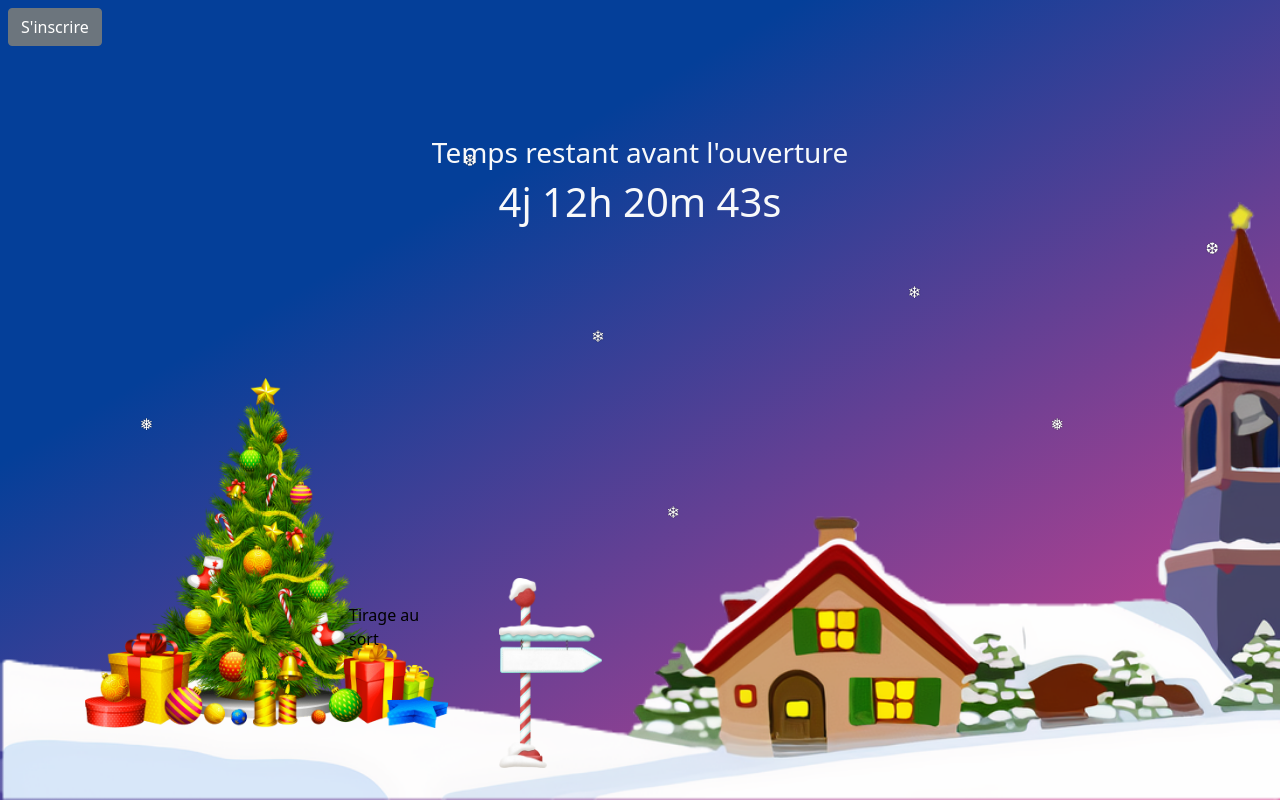
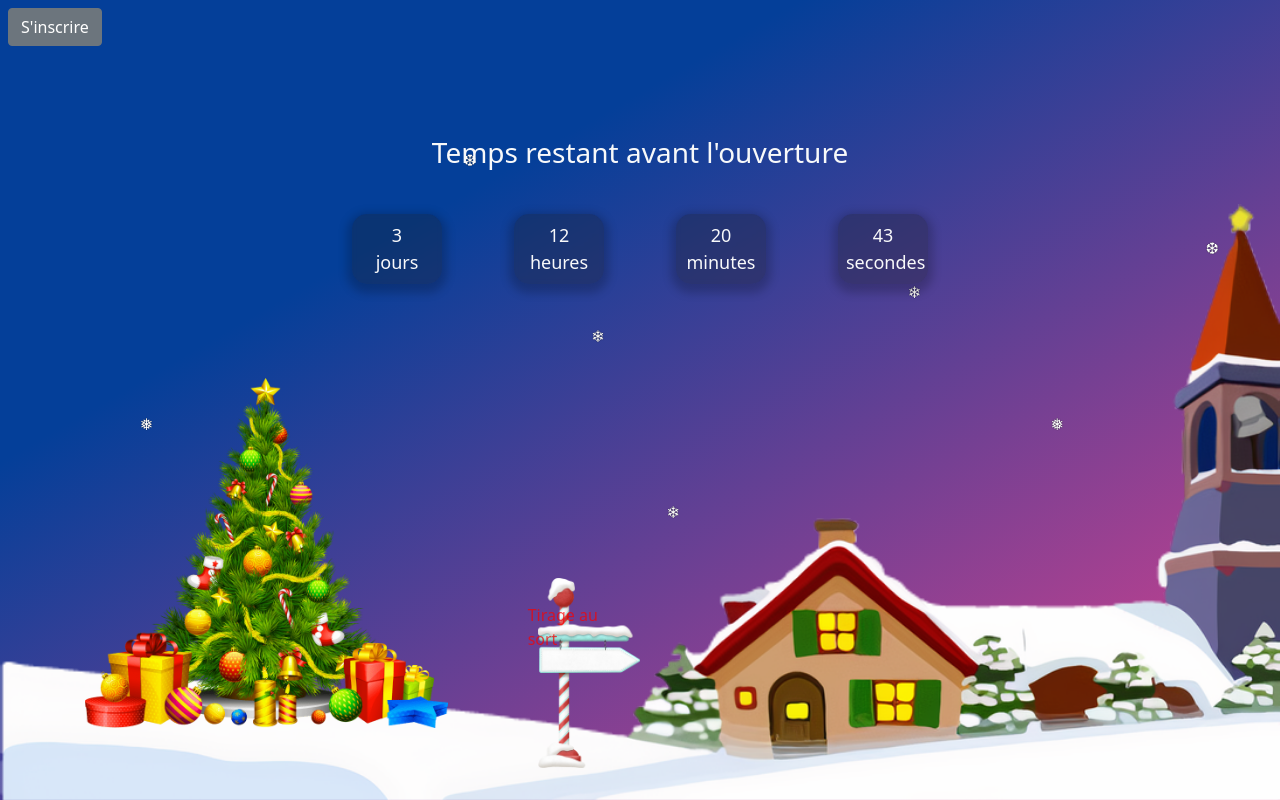
Before and after one commit to Aekyu/Projet-Noel, a PHP site: page /page_principale.php in a window 1280 px wide. Run offline with PHP 8.4, Linux system fonts and the light colour scheme.

Commit message:
fin design page_principale

```diff
--- a/page_principale.php
+++ b/page_principale.php
@@ -24,10 +24,8 @@
         <div>
             <h3 class="text-center mt-3 text-light">Temps restant avant l'ouverture</h3>
         </div>
-        <div id="hiddenContent">
-            <div class="d-flex justify-content-center text-light">
-                <h1><span id="showTimer"></span></h1>
-            </div>
+        <div id="timer3" class="d-flex justify-content-center">
+            <div class="d-flex text-light " id="showTimer"></div>
         </div>
     </div>
 
@@ -50,11 +48,15 @@
                 S'inscrire</button></a>
     </div>
 
+
+    </div>
+
+
     <div>
         <a id="tas" href="page_tas.php">Tirage au sort</a>
     </div>
     <script>
-        let dateTarget = new Date("Dec 17, 2021 10:00:00").getTime();
+        let dateTarget = new Date("Dec 16, 2021 10:00:00").getTime();
         let x = setInterval(function() {
             let actualDate = new Date().getTime();
             let distance = dateTarget - actualDate;
@@ -65,8 +67,7 @@
             let minutes = Math.floor((distance % (1000 * 60 * 60)) / (1000 * 60));
             let seconds = Math.floor((distance % (1000 * 60)) / 1000);
 
-            document.getElementById("showTimer").innerHTML =
-                days + "j " + hours + "h " + minutes + "m " + seconds + "s ";
+            document.getElementById("showTimer").innerHTML = `<div class="timer2">${days}<br> jours</div><div class="timer2">${hours}<br> heures</div><div class="timer2">${minutes}<br> minutes</div><div class="timer2">${seconds}<br> secondes</div>`;
 
             if (distance < 0) {
                 clearInterval(x);
--- a/style.css
+++ b/style.css
@@ -36,12 +36,27 @@ body {
 
 }
 
+.timer2{
+  background: rgba(28, 29, 32, 0.3);
+  box-shadow: 0px 4px 10px 5px rgba(0, 0, 0, 0.2);
+  backdrop-filter: blur(2px);
+  border-radius: 15px;
+  width: 90px;
+  text-align: center;
+  padding: 8px;
+  margin: 2em;
+  font-size: 18px;
+}
+
+
 #timer{
   position: absolute;
   top: 15%;
 }
 
 #flyWindow {
+  position: absolute;
+  bottom: 5em;
   width: 550px;
   height: 325px;
   background-color: lightgrey;
@@ -210,7 +225,7 @@ body {
   position:absolute;
   bottom: 4%;
   width:8%;
-  right: 53%;
+  right: 50%;
   z-index: 1;
 }
 
@@ -225,19 +240,24 @@ body {
 #fond{
   position: absolute;
   left: 0px;
-  bottom: 0px;
+  bottom: -2px;
   width: 100%;
 }
 
 #tas{
-  color: black;
+  color: rgba(250, 0, 0, 0.719);
   text-decoration: none;
   position: absolute;
   bottom: 149px;
-  right: 834px;
+  right: 51.2%;
   width: 97px;
   background:transparent;
   z-index: 2;
+}
+
+#tas:hover{
+  -webkit-transform: scale(1.1);
+  transition: all 0.4s;
 }
 
 #retourInscription{
```
Also changed, not shown: index.php (+6 -8 lines), svg.svg (added).
